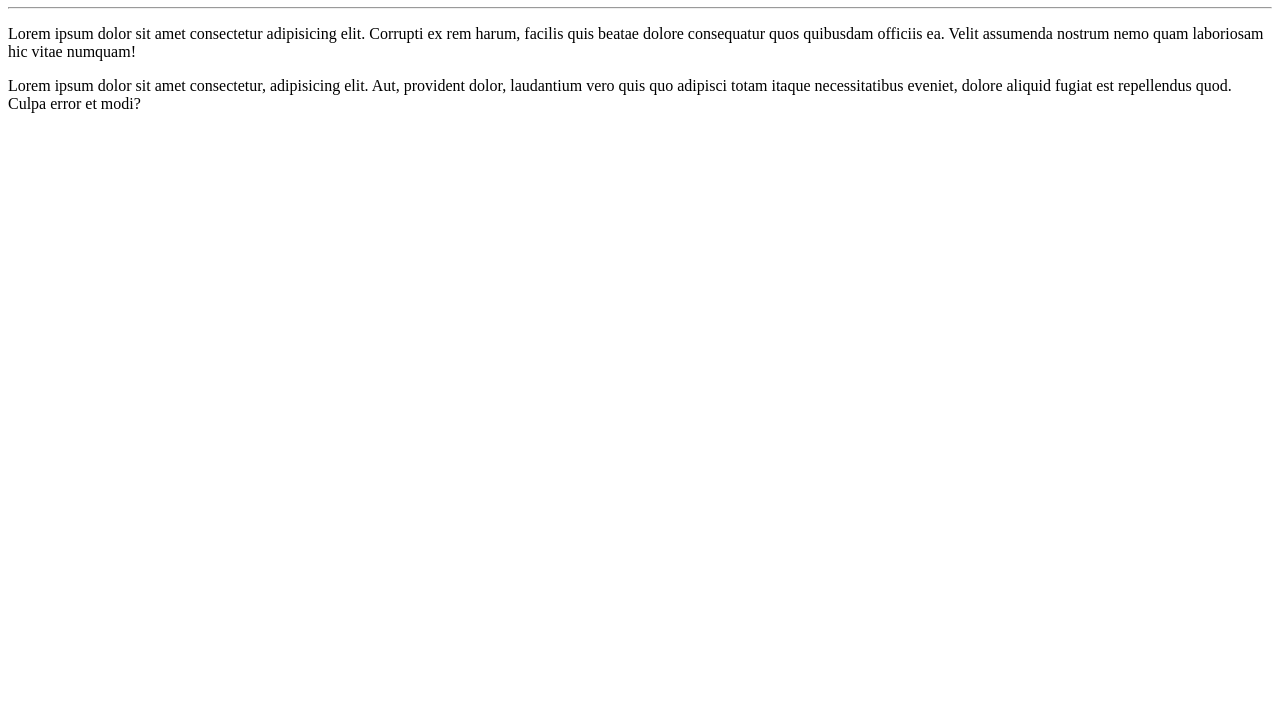
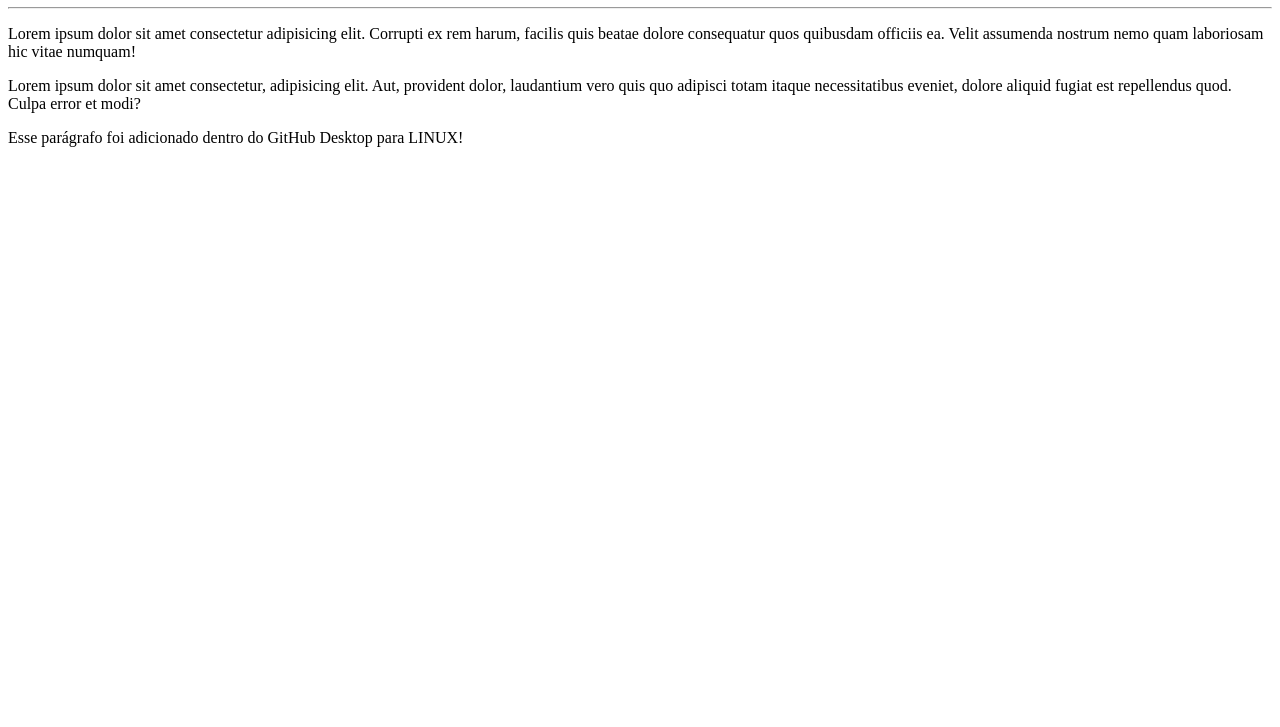
Before and after one commit to alxplima/Ola-Mundo, a plain HTML site: page site-exemplo/index.html in a window 1280 px wide. Shown: the part 73-800 px from the top of the page. Drawn offline with Linux system fonts and the light colour scheme.

Commit message:
Mudei o arquivo index

```diff
--- a/site-exemplo/index.html
+++ b/site-exemplo/index.html
@@ -10,5 +10,6 @@
   <hr>
   <p>Lorem ipsum dolor sit amet consectetur adipisicing elit. Corrupti ex rem harum, facilis quis beatae dolore consequatur quos quibusdam officiis ea. Velit assumenda nostrum nemo quam laboriosam hic vitae numquam!</p>
   <p>Lorem ipsum dolor sit amet consectetur, adipisicing elit. Aut, provident dolor, laudantium vero quis quo adipisci totam itaque necessitatibus eveniet, dolore aliquid fugiat est repellendus quod. Culpa error et modi?</p>
+  <p>Esse parágrafo foi adicionado dentro do GitHub Desktop para LINUX!</p>
 </body>
 </html>
```
